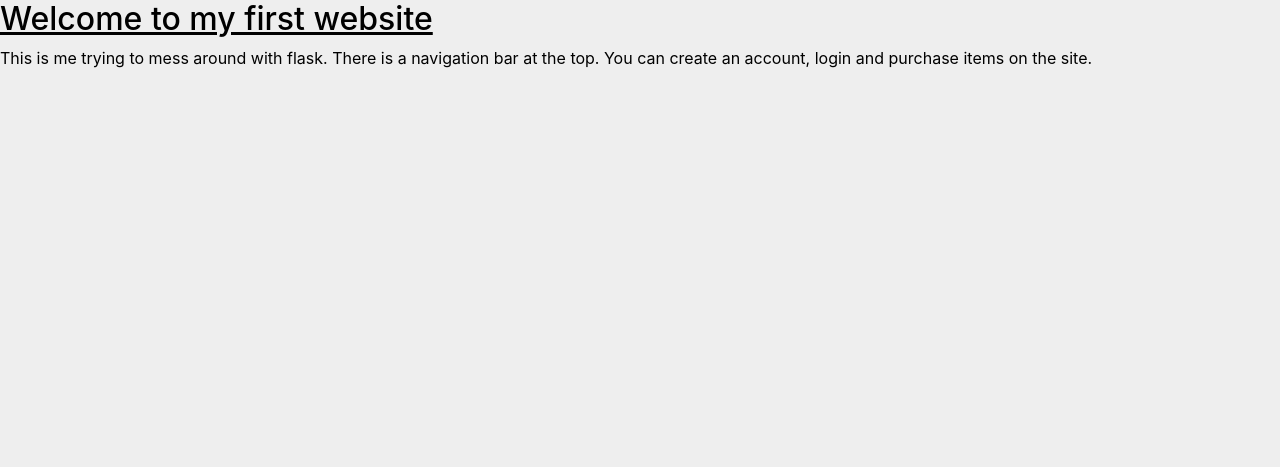
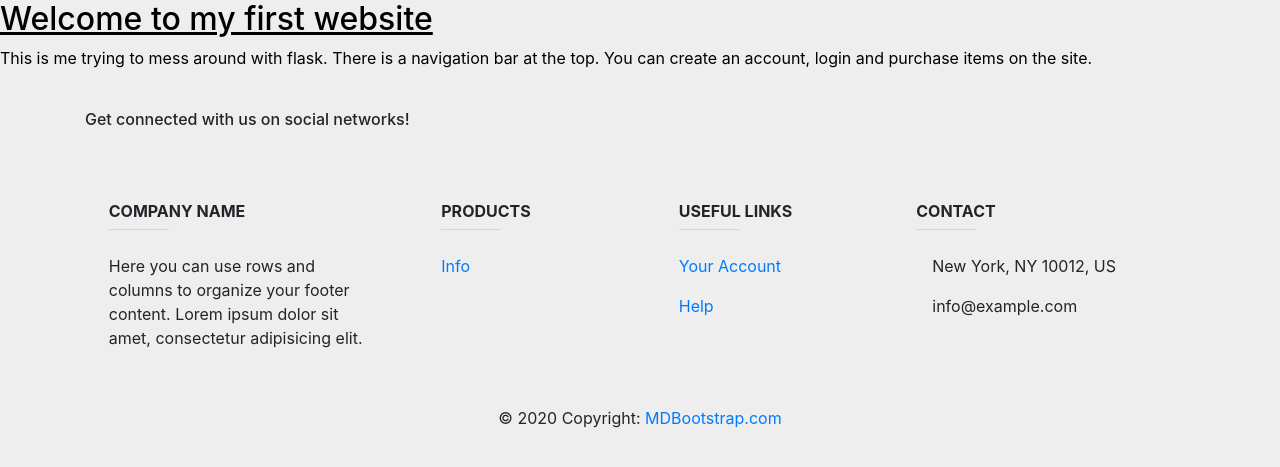
Before and after one commit to Tha1widsol/E-commerce-website, a Flask app: page / in a window 1280 px wide. Shown: the part 110-577 px from the top of the page. Run offline with Flask 2, Linux system fonts and the light colour scheme; some libraries are stand-ins or nearby versions.

Commit message:
Added footer

```diff
--- a/catalog/templates/base.html
+++ b/catalog/templates/base.html
@@ -32,6 +32,7 @@
     </nav>
 
     <style>
+
         .center {
             text-align: center;
         }
@@ -44,6 +45,137 @@
     <script src="https://cdnjs.cloudflare.com/ajax/libs/popper.js/1.14.7/umd/popper.min.js" integrity="sha384-UO2eT0CpHqdSJQ6hJty5KVphtPhzWj9WO1clHTMGa3JDZwrnQq4sF86dIHNDz0W1" crossorigin="anonymous"></script>
     <script src="https://stackpath.bootstrapcdn.com/bootstrap/4.3.1/js/bootstrap.min.js" integrity="sha384-JjSmVgyd0p3pXB1rRibZUAYoIIy6OrQ6VrjIEaFf/nJGzIxFDsf4x0xIM+B07jRM" crossorigin="anonymous"></script>
 
+    <!-- Footer -->
+
+    <div id="footerbackground">
+        <footer class="page-footer font-small unique-color-dark">
+
+
+            <div class="container">
+
+                <!-- Grid row-->
+                <div class="row py-4 d-flex align-items-center">
+
+                    <!-- Grid column -->
+                    <div class="col-md-6 col-lg-5 text-center text-md-left mb-4 mb-md-0">
+                        <h6 class="mb-0">Get connected with us on social networks!</h6>
+                    </div>
+                    <!-- Grid column -->
+                    <!-- Grid column -->
+                    <div class="col-md-6 col-lg-7 text-center text-md-right">
+
+                        <!-- Facebook -->
+                        <a class="fb-ic">
+                            <i class="fab fa-facebook-f white-text mr-4"> </i>
+                        </a>
+                        <!-- Twitter -->
+                        <a class="tw-ic">
+                            <i class="fab fa-twitter white-text mr-4"> </i>
+                        </a>
+                        <!-- Google +-->
+                        <a class="gplus-ic">
+                            <i class="fab fa-google-plus-g white-text mr-4"> </i>
+                        </a>
+                        <!--Linkedin -->
+                        <a class="li-ic">
+                            <i class="fab fa-linkedin-in white-text mr-4"> </i>
+                        </a>
+                        <!--Instagram-->
+                        <a class="ins-ic">
+                            <i class="fab fa-instagram white-text"> </i>
+                        </a>
+
+                    </div>
+                    <!-- Grid column -->
+
+                </div>
+                <!-- Grid row-->
+
+            </div>
+    </div>
+
+    <!-- Footer Links -->
+    <div class="container text-center text-md-left mt-5">
+
+        <!-- Grid row -->
+        <div class="row mt-3">
+
+            <!-- Grid column -->
+            <div class="col-md-3 col-lg-4 col-xl-3 mx-auto mb-4">
+
+                <!-- Content -->
+                <h6 class="text-uppercase font-weight-bold">Company name</h6>
+                <hr class="deep-purple accent-2 mb-4 mt-0 d-inline-block mx-auto" style="width: 60px;">
+                <p>
+                    Here you can use rows and columns to organize your footer content. Lorem ipsum dolor sit amet,
+                    consectetur
+                    adipisicing elit.
+                </p>
+
+            </div>
+            <!-- Grid column -->
+            <!-- Grid column -->
+            <div class="col-md-2 col-lg-2 col-xl-2 mx-auto mb-4">
+
+                <!-- Links -->
+                <h6 class="text-uppercase font-weight-bold">Products</h6>
+                <hr class="deep-purple accent-2 mb-4 mt-0 d-inline-block mx-auto" style="width: 60px;">
+                <p>
+                    <a href="#!">Info</a>
+
+                </p>
+
+            </div>
+            <!-- Grid column -->
+            <!-- Grid column -->
+            <div class="col-md-3 col-lg-2 col-xl-2 mx-auto mb-4">
+
+                <!-- Links -->
+                <h6 class="text-uppercase font-weight-bold">Useful links</h6>
+                <hr class="deep-purple accent-2 mb-4 mt-0 d-inline-block mx-auto" style="width: 60px;">
+                <p>
+                    <a href="#!">Your Account</a>
+                </p>
+
+                <p>
+                    <a href="#!">Help</a>
+                </p>
+
+            </div>
+            <!-- Grid column -->
+            <!-- Grid column -->
+            <div class="col-md-4 col-lg-3 col-xl-3 mx-auto mb-md-0 mb-4">
+
+                <!-- Links -->
+                <h6 class="text-uppercase font-weight-bold">Contact</h6>
+                <hr class="deep-purple accent-2 mb-4 mt-0 d-inline-block mx-auto" style="width: 60px;">
+                <p>
+                    <i class="fas fa-home mr-3"></i> New York, NY 10012, US
+                </p>
+                <p>
+                    <i class="fas fa-envelope mr-3"></i> info@example.com
+                </p>
+                <p>
+
+
+            </div>
+            <!-- Grid column -->
+
+        </div>
+        <!-- Grid row -->
+
+    </div>
+    <!-- Footer Links -->
+    <!-- Copyright -->
+    <div class="footer-copyright text-center py-3">
+        © 2020 Copyright:
+        <a href="https://mdbootstrap.com/"> MDBootstrap.com</a>
+    </div>
+    <!-- Copyright -->
+    </footer>
+    <!-- Footer -->
+
 </body>
 
+
 </html>
```
